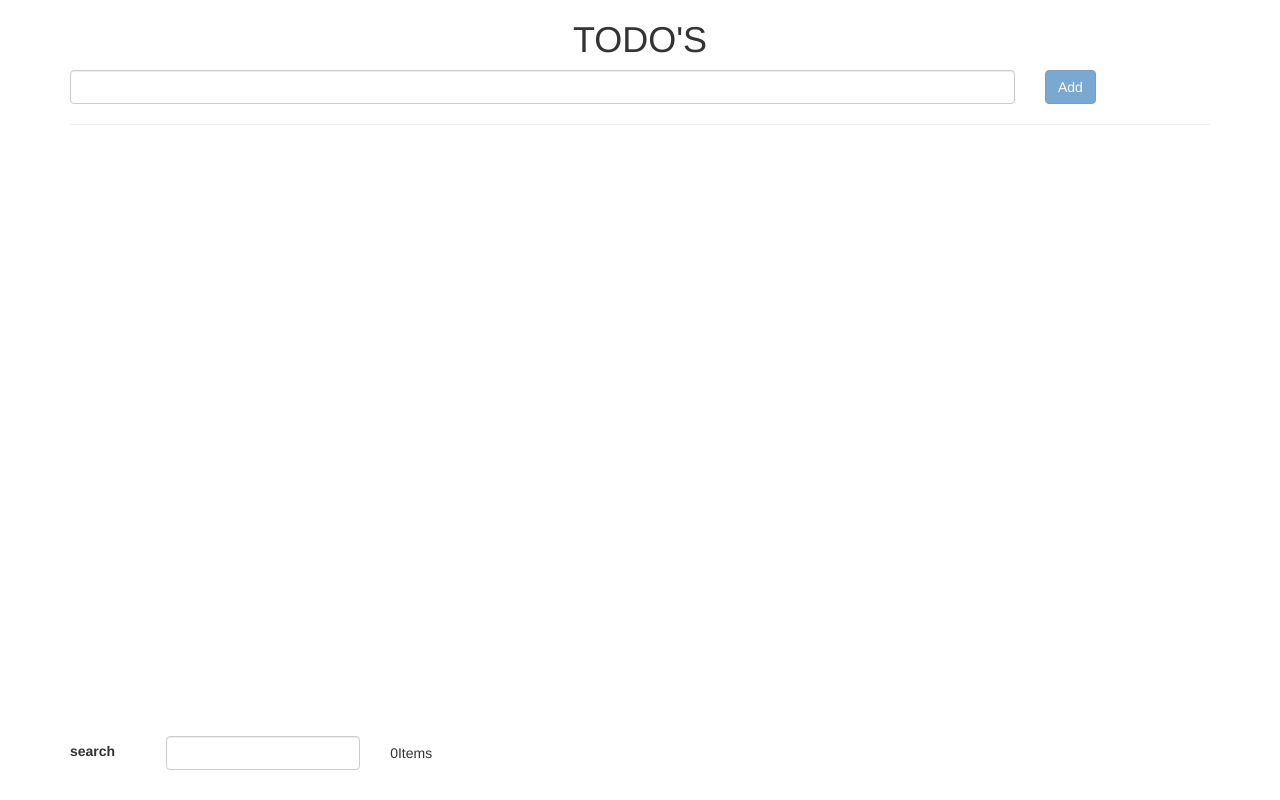
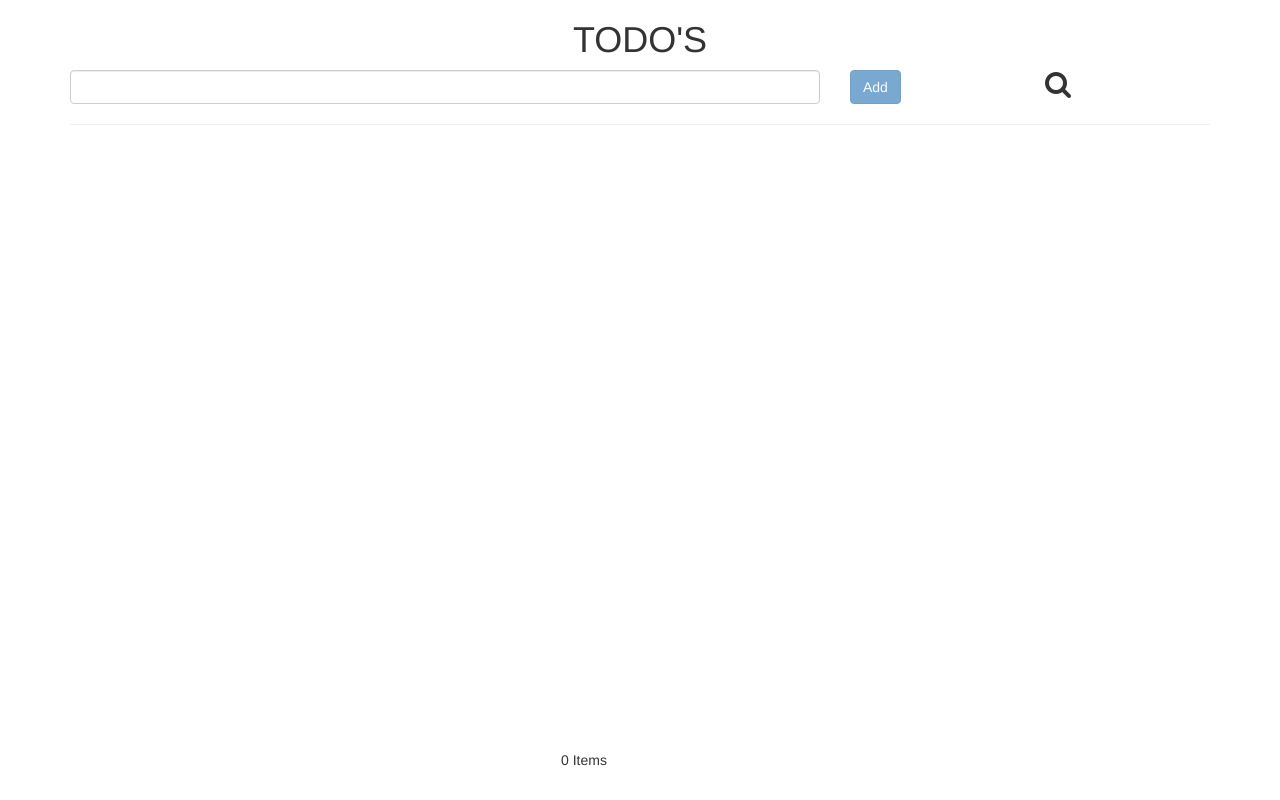
Before and after one commit to nawaz1650/angulartodowithspring, an Angular app: page / in a window 1280 px wide. Built offline with nearby package versions, Linux system fonts and the light colour scheme; what ngx-pagination would draw is missing.

Commit message:
scnd commit

```diff
--- a/package.json
+++ b/package.json
@@ -32,6 +32,7 @@
     "@angular/compiler-cli": "~11.0.9",
     "@types/jasmine": "~3.6.0",
     "@types/node": "^12.11.1",
+    "angular-cli-ghpages": "^1.0.0-rc.1",
     "codelyzer": "^6.0.0",
     "jasmine-core": "~3.6.0",
     "jasmine-spec-reporter": "~5.0.0",
--- a/src/app/app.component.html
+++ b/src/app/app.component.html
@@ -31,10 +31,11 @@
     <div class="col-xs-12">
       <form (ngSubmit)="onSubmit()" #form="ngForm">
         <div class="row">
-          <div class="col-xs-10">
+          <div class="col-xs-8">
             <input
               type="text"
               [(ngModel)]="newtodo"
+              [(ngModel)]="search"
               name="newtodo"
               #newtodotxt="ngModel"
               required
@@ -43,9 +44,20 @@
             />
           </div>
           <div class="col-xs-2" style="text-align: left">
-            <button [disabled]="!newtodotxt.valid" class="btn btn-primary">
+            <button
+              [disabled]="!newtodotxt.valid || searchMode"
+              class="btn btn-primary"
+            >
               Add
             </button>
+          </div>
+          <div class="col-xs-2" style="text-align: left">
+            <span
+              class="fa fa-search fa-2x"
+              style="cursor: pointer"
+              (click)="searchEnable()"
+              [ngClass]="{ 'fa-3x': searchMode }"
+            ></span>
           </div>
         </div>
       </form>
@@ -59,8 +71,10 @@
           appBasicHighlight
           class="list-group-item clearfix"
           style="overflow-wrap: anywhere"
-          *ngFor="let todo of todoservice.todos | filter: search; let i = index"
-          [ngClass]="{ completed: true }"
+          *ngFor="
+            let todo of todoservice.todos | filter: (searchMode ? search : '');
+            let i = index
+          "
         >
           {{ todo.task }}
 
@@ -88,20 +102,7 @@
     id="server"
     (pageChange)="p = $event"
   ></pagination-controls> -->
-  <div
-    class="row"
-    style="display: flex; position: fixed; bottom: 30px; align-items: center"
-  >
-    <div class="col-xs-3"><label for="search">search</label></div>
-    <div class="col-xs-7">
-      <input
-        type="text"
-        id="search"
-        name="search"
-        [(ngModel)]="search"
-        class="form-control"
-      />
-    </div>
-    <div class="col-xs-2">{{ todoservice.todos.length }}Items</div>
+  <div class="row" style="position: absolute; bottom: 30px; left: 45vw">
+    <div style="text-align: center">{{ todoservice.todos.length }} Items</div>
   </div>
 </div>
--- a/src/app/app.component.ts
+++ b/src/app/app.component.ts
@@ -11,6 +11,7 @@ export class AppComponent implements OnInit {
   title = 'TodoApp';
   newtodo: string;
   todoUnderEdit = '';
+  searchMode = false;
 
   editId = -1;
   search = '';
@@ -59,6 +60,13 @@ export class AppComponent implements OnInit {
     const temp = this.prepareTodo(this.newtodo);
     this.todoservice.addTodo(temp);
     this.newtodo = '';
+    this.search = '';
+  }
+  searchEnable() {
+    this.searchMode = !this.searchMode;
+    console.log('search mode', this.searchMode);
+    console.log('this.search', this.search);
+    console.log('this.newtodo', this.newtodo);
   }
   prepareTodo(todo: string) {
     const id = this.todoservice.todos.length + 1;
```
Also changed, not shown: 2 other files (tests, documents, lock files or other folders).
